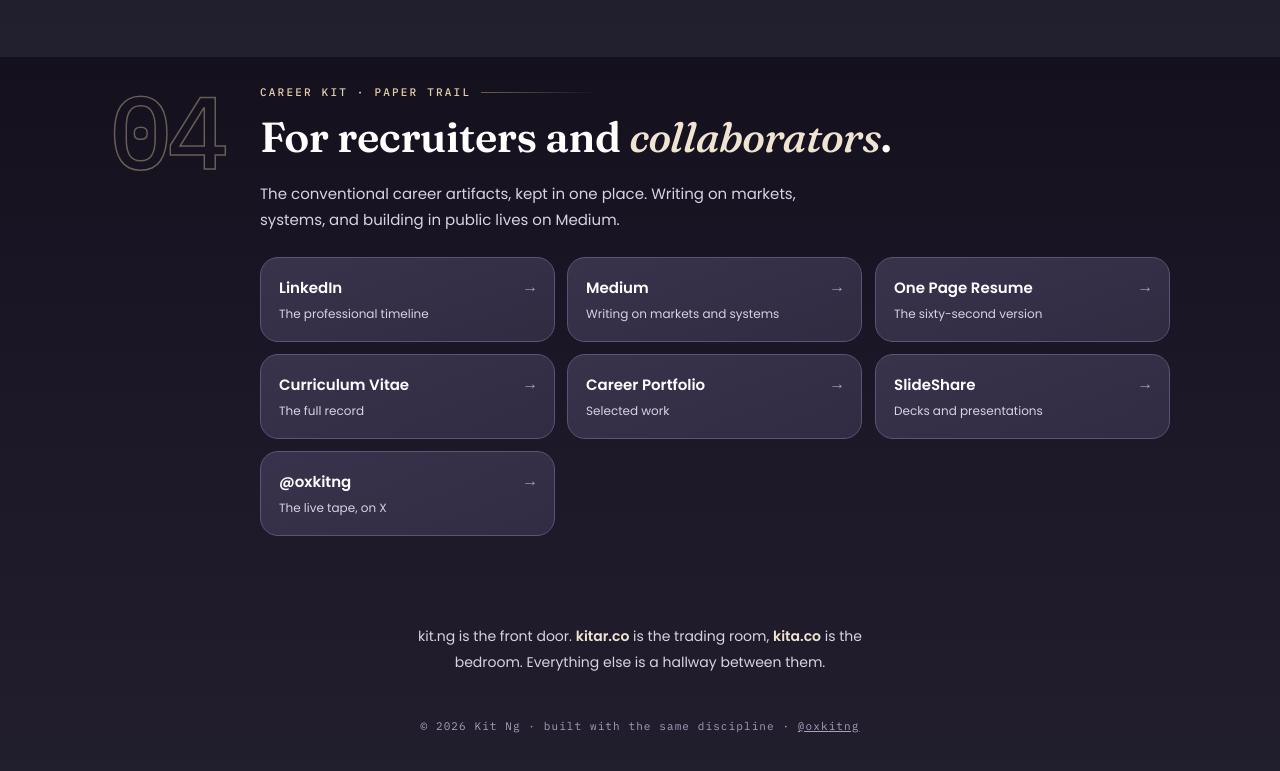
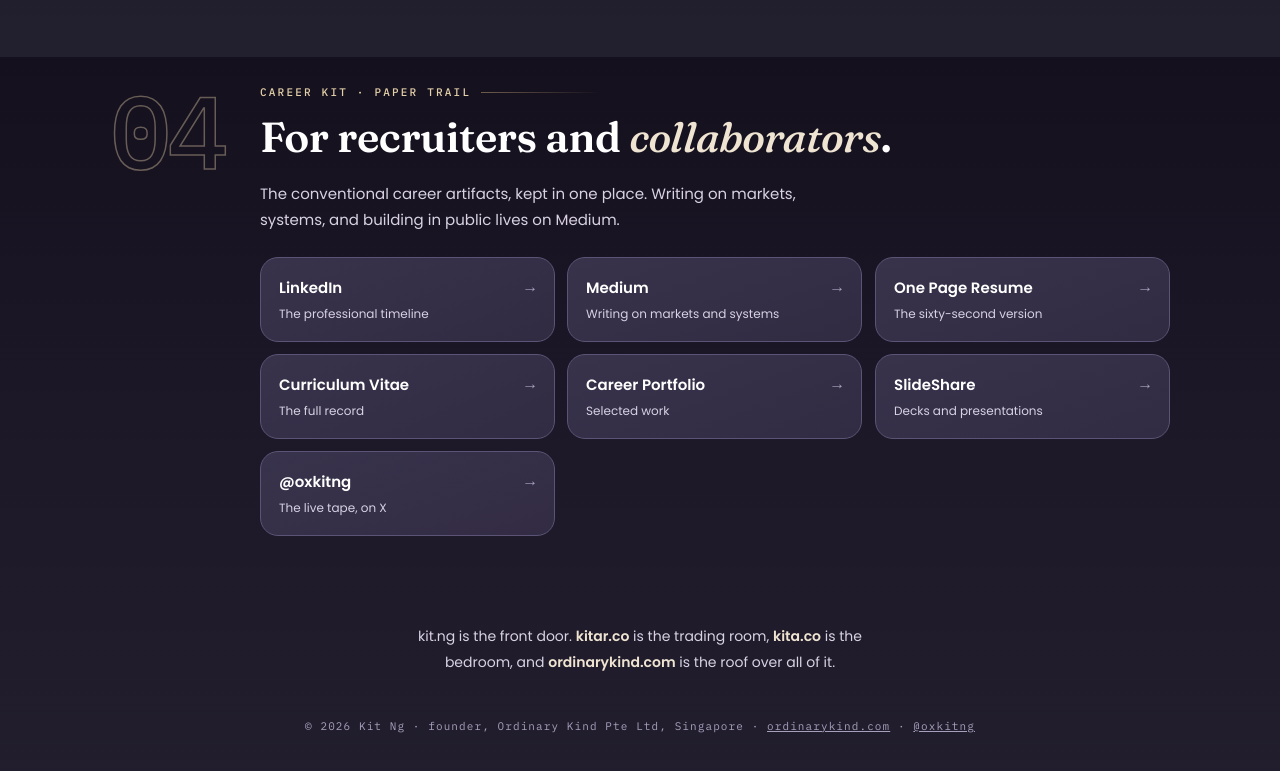
Before and after one commit to oxkit/kitng, a plain HTML site: page index.html in a window 1280 px wide. Shown: the part 2343-3114 px from the top of the page. Drawn offline with Linux system fonts and the light colour scheme.

Commit message:
index.html: add ordinarykind.com to the ecosystem doorway and footer

```diff
--- a/index.html
+++ b/index.html
@@ -282,9 +282,9 @@
 </div>
 
 <div class="doorways">
-<p class="lead">kit.ng is the front door. <b>kitar.co</b> is the trading room, <b>kita.co</b> is the bedroom. Everything else is a hallway between them.</p>
+<p class="lead">kit.ng is the front door. <b>kitar.co</b> is the trading room, <b>kita.co</b> is the bedroom, and <b>ordinarykind.com</b> is the roof over all of it.</p>
 </div>
-<div class="foot">© 2026 Kit Ng · built with the same discipline · <a href="https://x.com/oxkitng" target="_blank" rel="noopener noreferrer">@oxkitng</a></div>
+<div class="foot">© 2026 Kit Ng · founder, Ordinary Kind Pte Ltd, Singapore · <a href="https://ordinarykind.com" target="_blank" rel="noopener noreferrer">ordinarykind.com</a> · <a href="https://x.com/oxkitng" target="_blank" rel="noopener noreferrer">@oxkitng</a></div>
 </div>
 </main>
 
```
